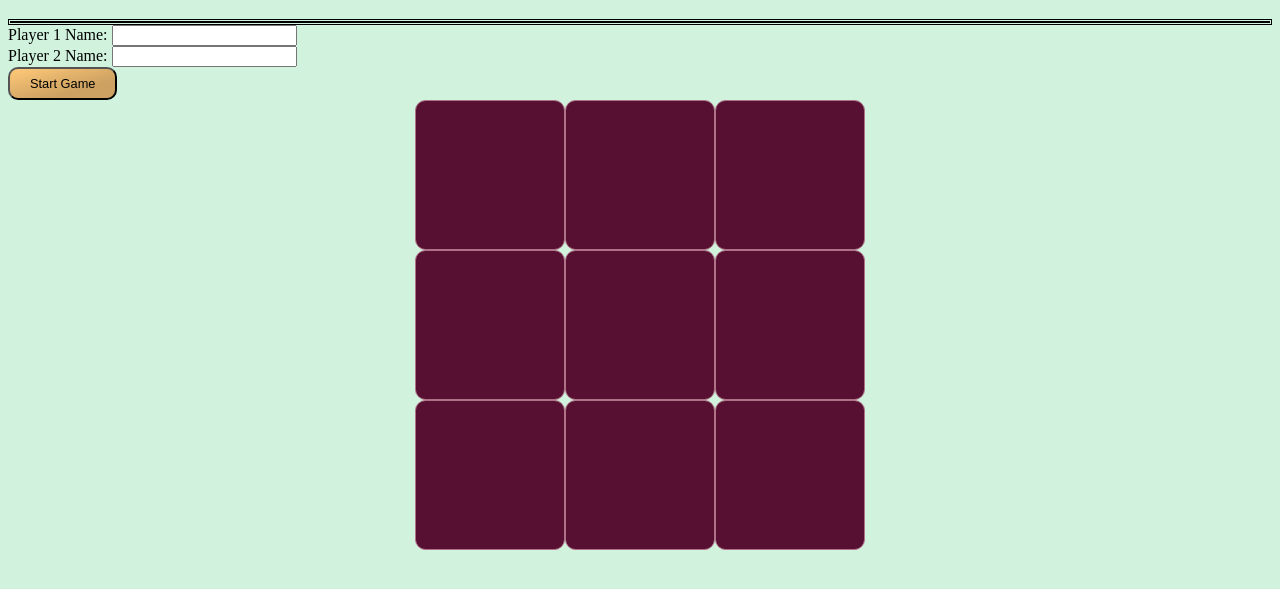
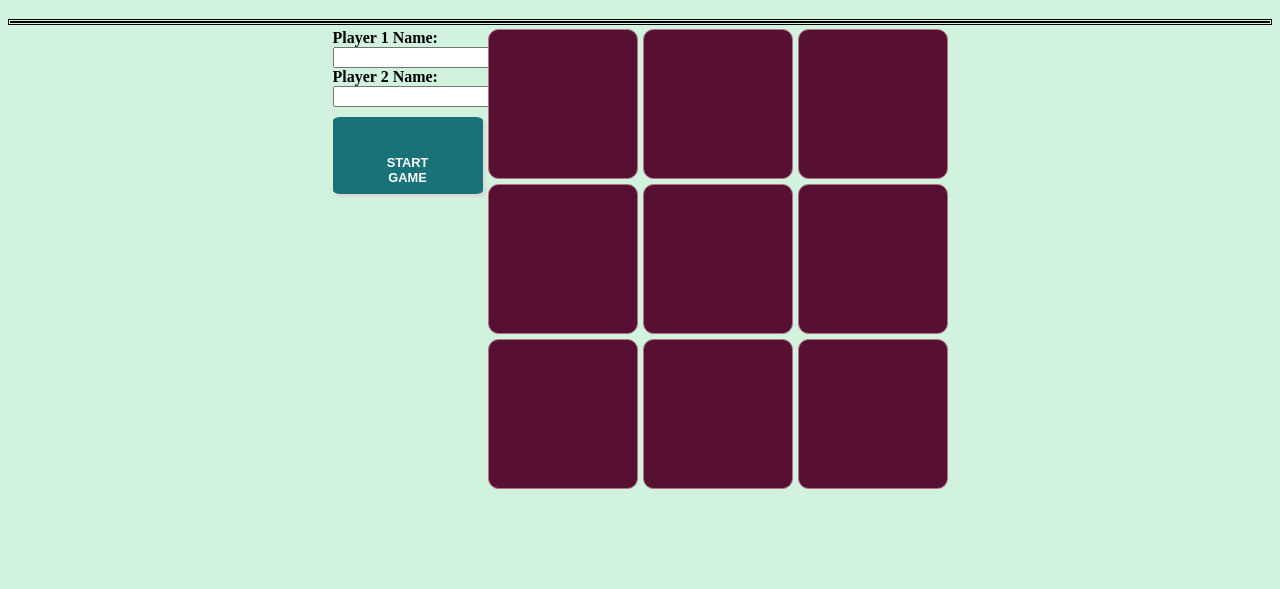
Before and after one commit to BurlingtonCodeAcademy/tic-tac-toe-megan-tristan, a plain HTML site: page index.html in a window 1280 px wide. Shown: the part 61-650 px from the top of the page. Drawn offline with Linux system fonts and the light colour scheme.

Commit message:
working on a few styling pieces

```diff
--- a/index.html
+++ b/index.html
@@ -1,5 +1,6 @@
 <!DOCTYPE html>
 <html lang="en">
+
 <head>
   <meta charset="UTF-8" />
   <meta name="viewport" content="width=device-width, initial-scale=1.0" />
@@ -11,19 +12,24 @@
 <body>
   <div id="title-container">
     <h1 id="title">Tic Tac Toe</h1>
-      <div id="status"><h4 id="player-turn"></h4></div>
+    <div id="status">
+      <h4 id="player-turn"></h4>
     </div>
+  </div>
+
+  <div id="board">
+    <div id="start-game">
       <form class="myform">
-      <label>Player 1 Name: <input id="player1" type="“text”" /></label>
+        <label>Player 1 Name: <input id="player1" type=“text” /></label>
       </form>
       <form class="myform">
-      <label>Player 2 Name: <input id="player2" type="“text”" /></label>
-      <div class="status">
+        <label>Player 2 Name: <input id="player2" type=“text” /></label>
+      </form>
       <button id="start" type="submit">Start Game</button>
   </div>
-    </form>
 
-    <div id="board">
+
+
   <div id="cell1" class="cell"></div>
   <div id="cell2" class="cell"></div>
   <div id="cell3" class="cell"></div>
@@ -34,9 +40,11 @@
   <div id="cell8" class="cell"></div>
   <div id="cell9" class="cell"></div>
   </div>
+  <div id="placeholder"></div>
 
   <script src="script/script.js"></script>
 </body>
+
 </html>
 
 <!-- <div id="row-1">
--- a/style.css/style.css
+++ b/style.css/style.css
@@ -9,17 +9,19 @@ body {
 #board {
   display: grid;
   grid-template-rows: repeat(5, 150px);
-  grid-template-columns: repeat(3, 150px);
+  grid-template-columns: repeat(4, 150px);
   justify-content: center;
+  padding: 4px;
+  grid-gap: 5px;
 }
 #title {
-  grid-column: 1/4;
+  grid-column: 2/4;
   grid-row: 1;
   text-align: center;
 }
 
 #status {
-  grid-column: 1/4;
+  grid-column: 2/4;
   grid-row: 2;
   text-align: center;
   font-size: 3vw;
@@ -39,7 +41,7 @@ h4 {
   display: inline;
 }
 
-#start {
+/*#start {
   line-height: 2;
   padding: 2px 20px;
   font-size: 0.8rem;
@@ -55,7 +57,24 @@ h4 {
   );
   box-shadow: inset 2px 2px 3px rgba(26, 22, 22, 0.897) inset -2px -2px 3px
     rgba(0, 0, 0, 0.6);
+}*/
+#start{
+text-align: center;
+height: 10px;
+width: 100%;
+background-color: #197278;
+color: white;
+font-size: 1vw;
+border: 0;
+padding: 3vw;
+border-radius: 5%;
+font-weight: bold;
+text-transform: uppercase;
+box-shadow: 3px 3px 2px #d8d8d8;
+margin-top: 10px;
+justify-content: flex-end;
 }
+
 #start:hover {
   background-color: rgb(224, 214, 182);
 }
@@ -63,3 +82,11 @@ h4 {
 #start:disabled {
   background-color: grey;
 }
+
+#start-game {
+  grid-column: 1;
+  grid-row:1/4;
+}
+label {
+  font-weight: bold;
+}
```
Lines whose indentation alone changed are shown as unchanged.
